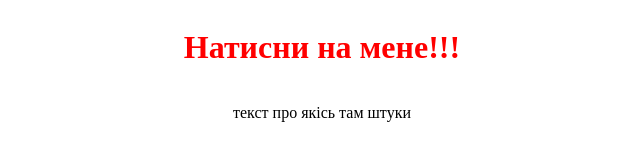
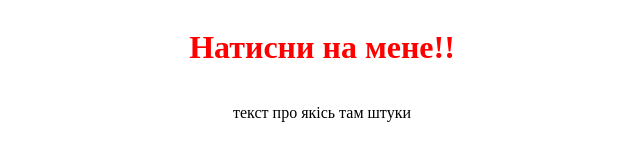
Before and after one commit to dovbohraj/dovbohraj, a plain HTML site: page index.html in a window 1280 px wide. Shown: the whole page, without its empty margins (318-958 px from the left). Drawn offline with Linux system fonts and the light colour scheme.

Commit message:
Update index.html

```diff
--- a/index.html
+++ b/index.html
@@ -3,7 +3,7 @@
 		<link rel="stylesheet" href="./style.css">
 	</head>
 	<body>
-		<h1 onclick="sayHello()">Натисни на мене!!!</h1>
+		<h1 onclick="sayHello()">Натисни на мене!!</h1>
 		<p>текст про якісь там штуки</p>
 		<script src="./script.js"></script>
 	</body>
```
